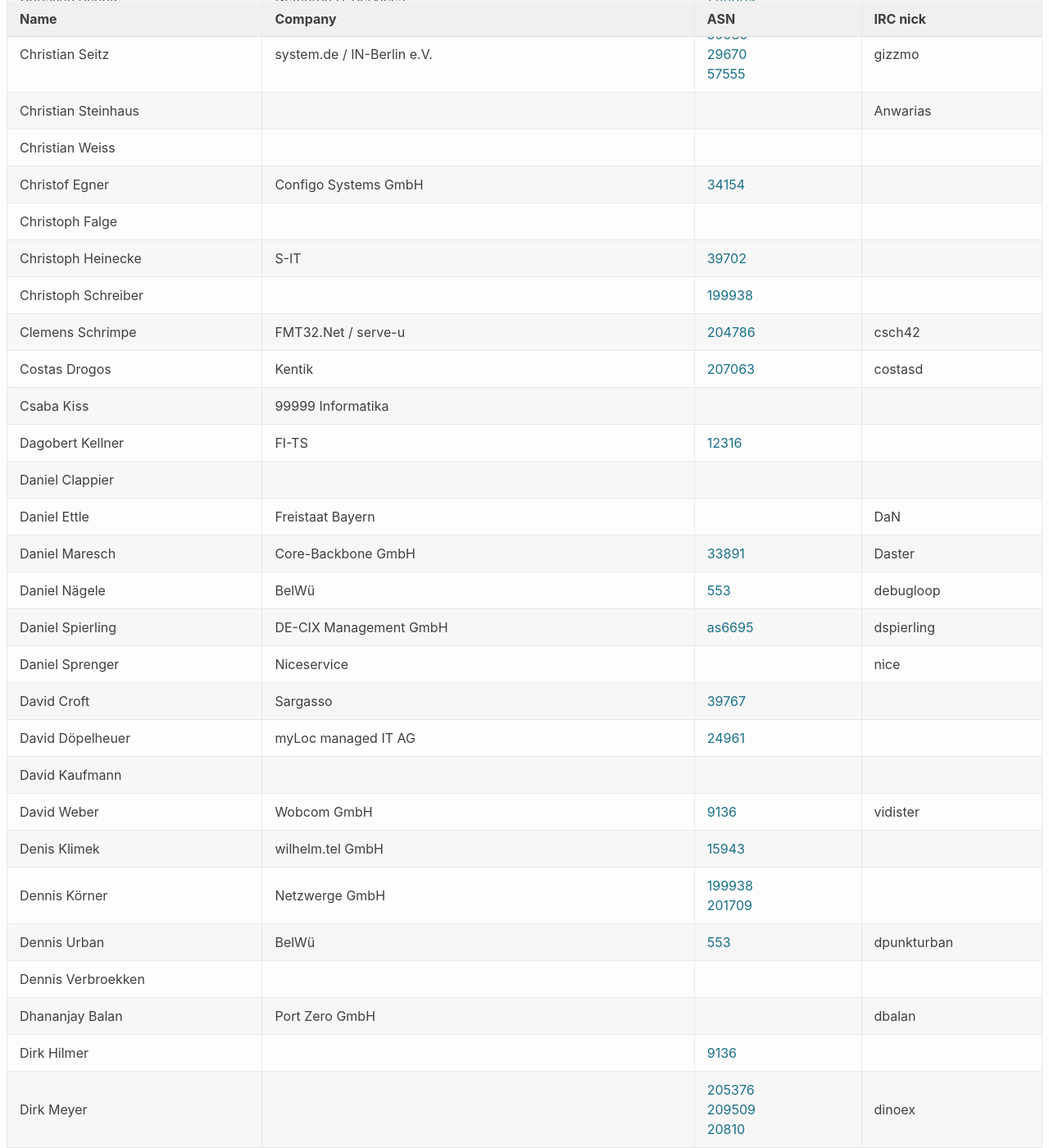
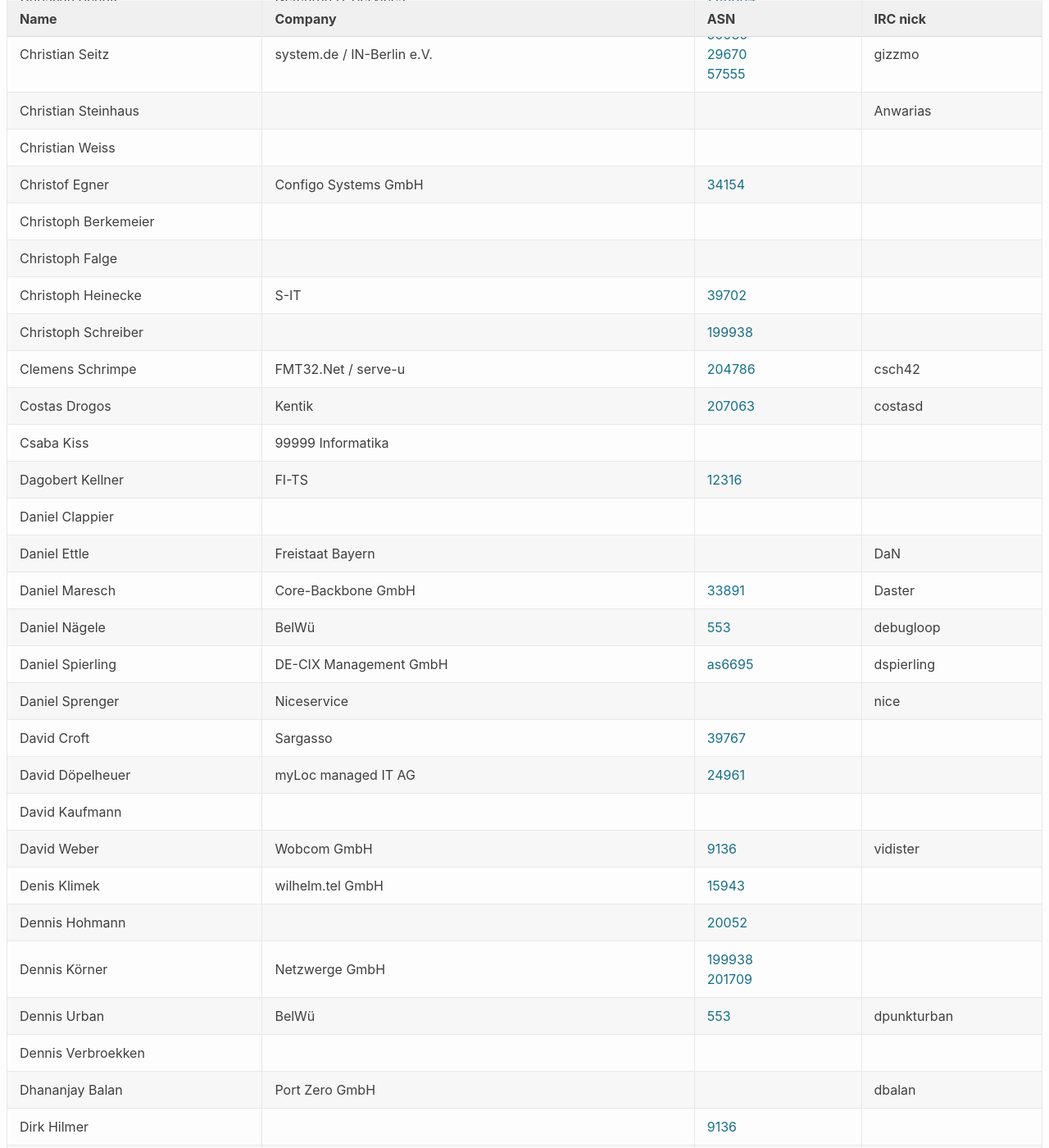
Before and after one commit to denog/pretix-attendeelist, a Jekyll site: the page built from index.markdown, in a window 1280 px wide and 1400 px high, scrolled down 2314 px. Shown: the whole window at 82% size. Built offline with Jekyll 4.4.1, drawn with Linux system fonts in a browser that asks for light colours.

Commit message:
Latest data: Fri Oct 23 11:35:07 UTC 2020

```diff
--- a/_data/attendees.json
+++ b/_data/attendees.json
@@ -312,6 +312,12 @@
     "asn": "34154"
   },
   {
+    "name": "Christoph Berkemeier",
+    "company": null,
+    "irc": null,
+    "asn": null
+  },
+  {
     "name": "Christoph Falge",
     "company": null,
     "irc": null,
@@ -420,6 +426,12 @@
     "asn": "15943"
   },
   {
+    "name": "Dennis Hohmann",
+    "company": null,
+    "irc": null,
+    "asn": "20052"
+  },
+  {
     "name": "Dennis Körner",
     "company": "Netzwerge GmbH",
     "irc": null,
```
